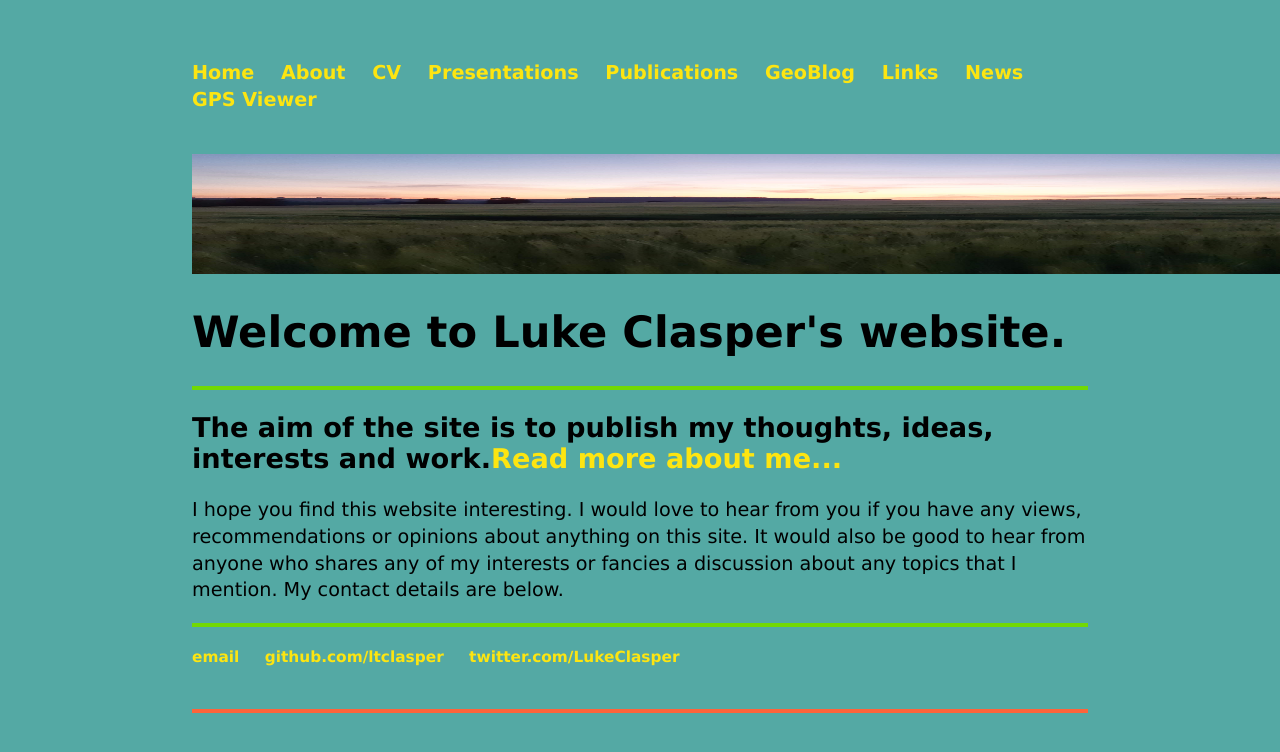
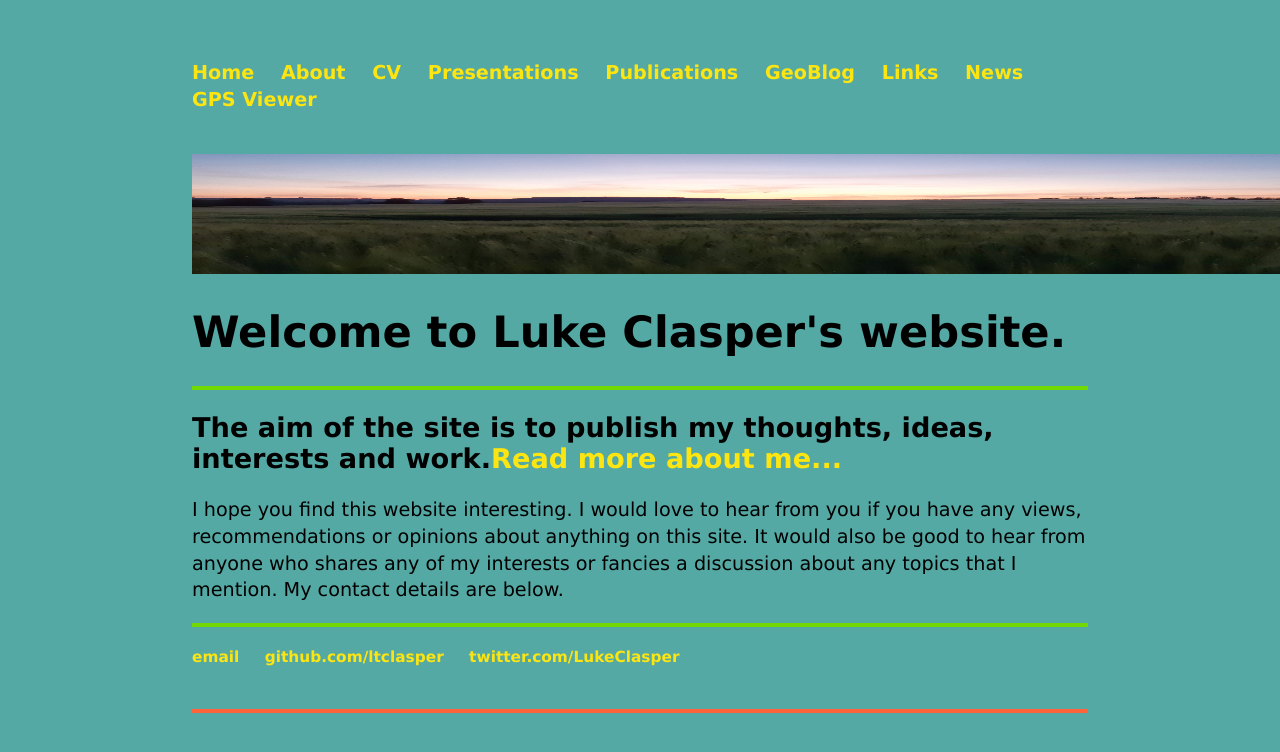
Before and after one commit to ltclasper/ltclasper.github.io, a Jekyll site: the page built from index.html, in a window 1280 px wide. Shown: the top 752 px of the page. Built offline with Jekyll 4.4.1, drawn with Linux system fonts in a browser that asks for light colours.

Commit message:
Update index.html

```diff
--- a/index.html
+++ b/index.html
@@ -5,7 +5,7 @@ title: Luke Clasper
 
 
 <header>
-   <a href="/index.html"><img src="/sunset_photo.jpg" alt="sunset photo" width="1400" height="120" /></a>
+   <a href="/index.html"><img src="/sunset_photo.jpg" alt="sunset photo" width="1200" height="120" /></a>
 </header>
 
 
```
